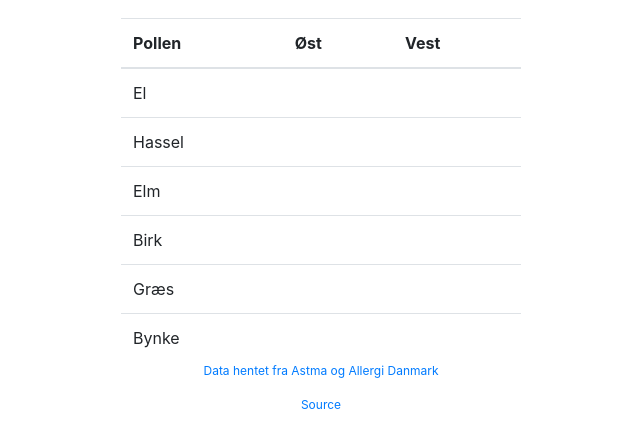
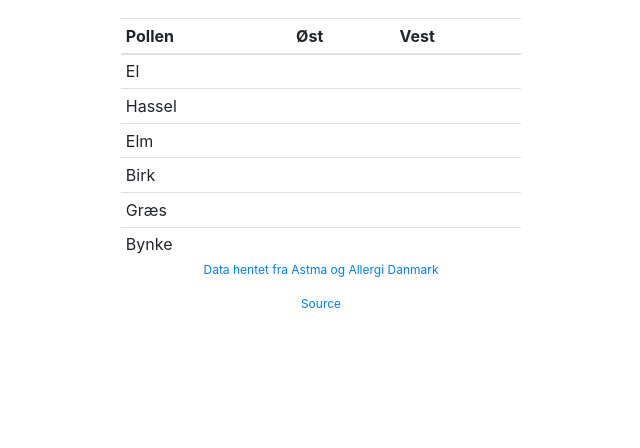
Before and after one commit to axlroden/pollen, a Python web app: template templates/index.html in a window 1280 px wide. Shown: the part 72-520 px from the top of the page, without its empty margins (319-959 px from the left). Run offline with Jinja, Linux system fonts and the light colour scheme; the template is opened without the code that fills it, so the values that code supplies are empty; some libraries are stand-ins or nearby versions.

Commit message:
Update index.html

```diff
--- a/templates/index.html
+++ b/templates/index.html
@@ -6,7 +6,7 @@
         <h1 class="text-center">Pollen tal</h1>
         <p class="text-center" id="last_updated">Sidst opdateret: {{ last_updated }}</p>
      </div>
-     <div class="table-responsive">
+     <div class="table table-hover table-responsive table-sm">
         <table class="table">
             <thead>
                 <tr>
```
